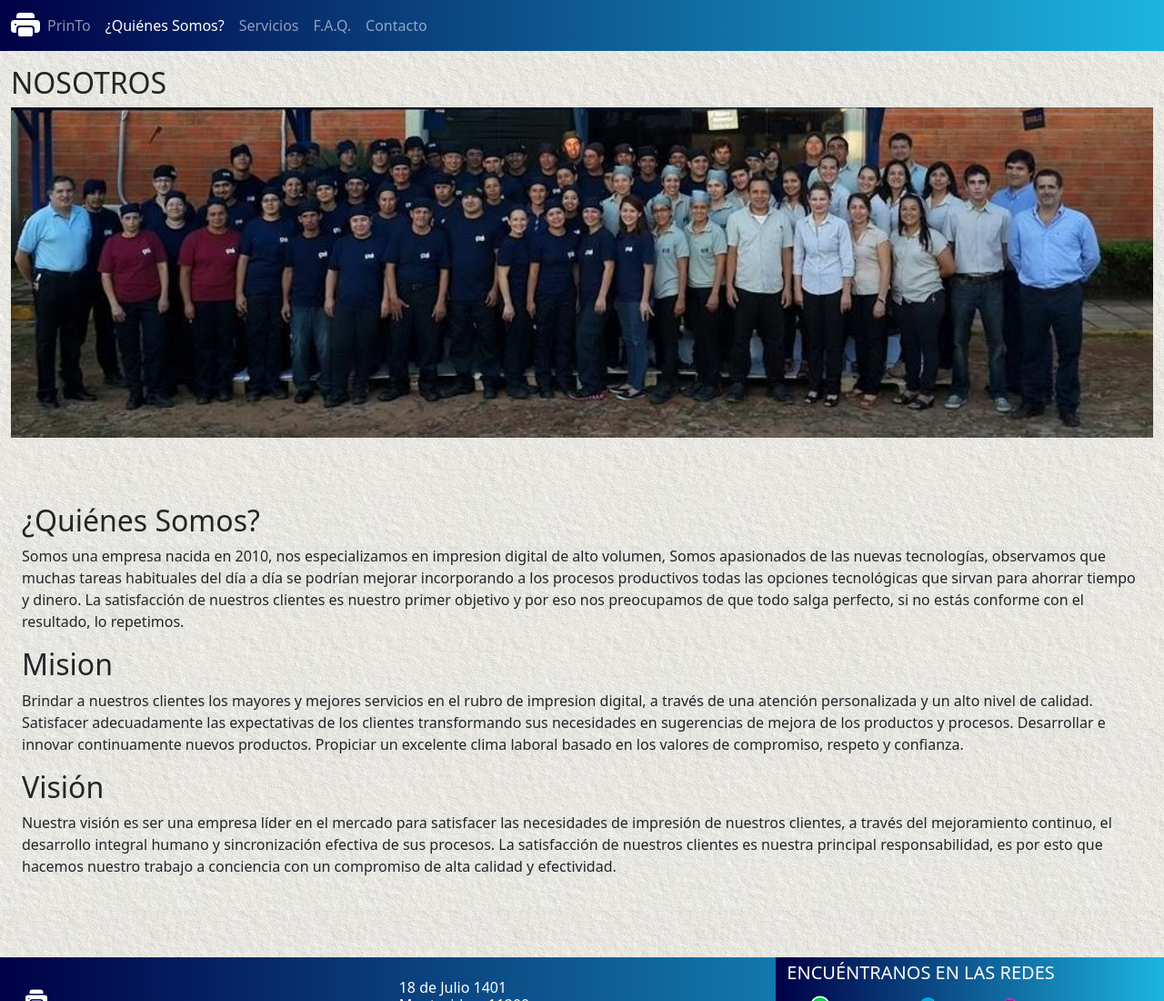
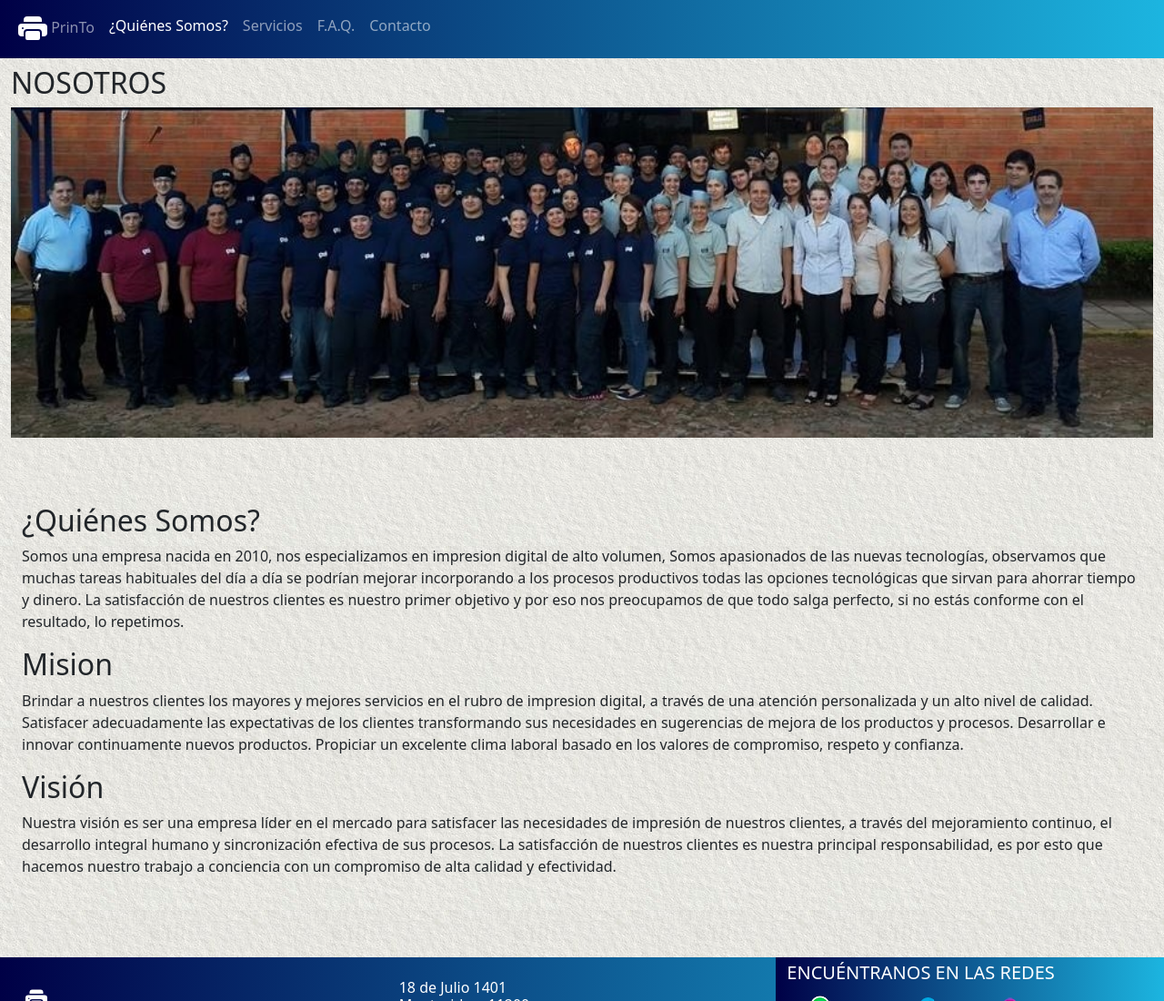
Before and after one commit to Pancho-uy/DesafioGIT, a website: page secciones/nosotros.html in a window 1280 px wide. Shown: the top 1100 px of the page at 91% size. Drawn offline with nearby package versions, Linux system fonts and the light colour scheme.

Commit message:
Logo con link en navbar

```diff
--- a/secciones/nosotros.html
+++ b/secciones/nosotros.html
@@ -16,17 +16,18 @@
       <!-- Inicio MENU-->
       <nav class="navbar navbar-expand-lg navbar-dark fixed-top fondoMio">
         <section class="container-fluid">
-          <svg xmlns="http://www.w3.org/2000/svg" width="32" height="32" fill="white" class="bi bi-printer-fill" viewBox="0 0 16 16">
-            <path d="M5 1a2 2 0 0 0-2 2v1h10V3a2 2 0 0 0-2-2H5zm6 8H5a1 1 0 0 0-1 1v3a1 1 0 0 0 1 1h6a1 1 0 0 0 1-1v-3a1 1 0 0 0-1-1z"/>
-            <path d="M0 7a2 2 0 0 1 2-2h12a2 2 0 0 1 2 2v3a2 2 0 0 1-2 2h-1v-2a2 2 0 0 0-2-2H5a2 2 0 0 0-2 2v2H2a2 2 0 0 1-2-2V7zm2.5 1a.5.5 0 1 0 0-1 .5.5 0 0 0 0 1z"/>
-          </svg>
+
           <button class="navbar-toggler" type="button" data-bs-toggle="collapse" data-bs-target="#navbarSupportedContent" aria-controls="navbarSupportedContent" aria-expanded="false" aria-label="Toggle navigation">
             <span class="navbar-toggler-icon"></span>
           </button>
           <section class="collapse navbar-collapse" id="navbarSupportedContent">
             <ul class="navbar-nav me-auto mb-2 mb-lg-0">
               <li class="nav-item">
-                <a class="nav-link" aria-current="page" href="../index.html">PrinTo</a>
+                <a class="nav-link" aria-current="page" href="../index.html">
+                  <svg xmlns="http://www.w3.org/2000/svg" width="32" height="32" fill="white" class="bi bi-printer-fill" viewBox="0 0 16 16">
+                    <path d="M5 1a2 2 0 0 0-2 2v1h10V3a2 2 0 0 0-2-2H5zm6 8H5a1 1 0 0 0-1 1v3a1 1 0 0 0 1 1h6a1 1 0 0 0 1-1v-3a1 1 0 0 0-1-1z"/>
+                    <path d="M0 7a2 2 0 0 1 2-2h12a2 2 0 0 1 2 2v3a2 2 0 0 1-2 2h-1v-2a2 2 0 0 0-2-2H5a2 2 0 0 0-2 2v2H2a2 2 0 0 1-2-2V7zm2.5 1a.5.5 0 1 0 0-1 .5.5 0 0 0 0 1z"/>
+                  </svg>  PrinTo</a>
               </li>
               <li class="nav-item">
                 <a class="nav-link active" href="../secciones/nosotros.html">¿Quiénes Somos?</a>
```
Also changed, not shown: index.html (+6 -5 lines), secciones/contacto.html (+5 -5 lines), secciones/faq.html (+5 -5 lines), secciones/servicios.html (+5 -5 lines).
